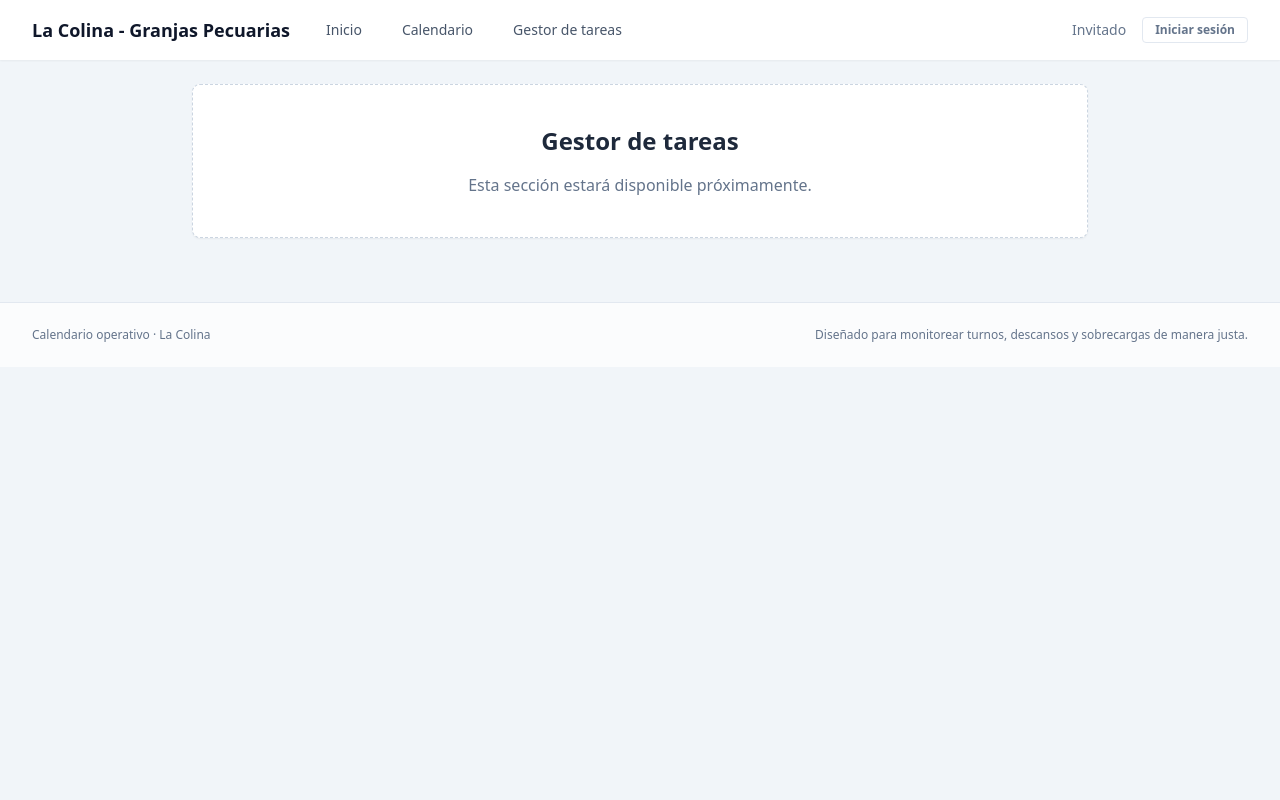
After one commit to jotik23/applacolina, a Django app: page /task-manager/ in a window 1280 px wide. The commit adds this page. Run offline with Django 5.2, Linux system fonts and the light colour scheme; parts of the project's set-up code (start-up, migrations or seed data) failed here and were passed over; some libraries are stand-ins or nearby versions.

Commit message:
Agregar gestor de tareas

```diff
--- a/applacolina/settings.py
+++ b/applacolina/settings.py
@@ -88,6 +88,7 @@ INSTALLED_APPS = [
     'calendario.apps.CalendarioConfig',
     'users',
     'granjas.apps.GranjasConfig',
+    'task_manager.apps.TaskManagerConfig',
 ]
 
 MIDDLEWARE = [
--- a/applacolina/urls.py
+++ b/applacolina/urls.py
@@ -25,5 +25,6 @@ urlpatterns = [
     path('admin/', admin.site.urls),
     path('', include('users.urls', namespace='portal')),
     path('calendario/', include('calendario.urls', namespace='calendario')),
+    path('task-manager/', include('task_manager.urls', namespace='task_manager')),
     path('api/', include('calendario.api_urls', namespace='calendario-api')),
 ]
--- a/calendario/templates/calendario/base.html
+++ b/calendario/templates/calendario/base.html
@@ -29,6 +29,7 @@
           <nav class="hidden items-center gap-4 text-slate-600 md:flex">
             <a href="{% url 'calendario:dashboard' %}" class="rounded px-3 py-1 hover:bg-slate-100">Inicio</a>
             <a href="{% url 'calendario:dashboard' %}#listado" class="rounded px-3 py-1 hover:bg-slate-100">Calendario</a>
+            <a href="{% url 'task_manager:index' %}" class="rounded px-3 py-1 hover:bg-slate-100">Gestor de tareas</a>
           </nav>
         </div>
         <div class="flex items-center space-x-4 text-sm text-slate-500">
--- /dev/null
+++ b/task_manager/__init__.py
@@ -0,0 +1 @@
+"""Task manager app configuration."""
--- /dev/null
+++ b/task_manager/migrations/__init__.py
@@ -0,0 +1 @@
+"""Task manager migrations."""
--- /dev/null
+++ b/task_manager/templates/task_manager/index.html
@@ -0,0 +1,12 @@
+{% extends "calendario/base.html" %}
+
+{% block title %}Gestor de tareas{% endblock %}
+
+{% block content %}
+  <section class="mx-auto max-w-4xl">
+    <div class="rounded-lg border border-dashed border-slate-300 bg-white p-10 text-center text-slate-500 shadow-sm">
+      <h1 class="text-2xl font-semibold text-slate-800">Gestor de tareas</h1>
+      <p class="mt-4 text-base">Esta sección estará disponible próximamente.</p>
+    </div>
+  </section>
+{% endblock %}
--- /dev/null
+++ b/task_manager/urls.py
@@ -0,0 +1,9 @@
+from django.urls import path
+
+from .views import task_manager_home_view
+
+app_name = "task_manager"
+
+urlpatterns = [
+    path("", task_manager_home_view, name="index"),
+]
--- /dev/null
+++ b/task_manager/views.py
@@ -0,0 +1,10 @@
+from django.views.generic import TemplateView
+
+
+class TaskManagerHomeView(TemplateView):
+    """Render a placeholder landing page for the task manager module."""
+
+    template_name = "task_manager/index.html"
+
+
+task_manager_home_view = TaskManagerHomeView.as_view()
```
Also changed, not shown: task_manager/apps.py (added, +7 -0 lines).
